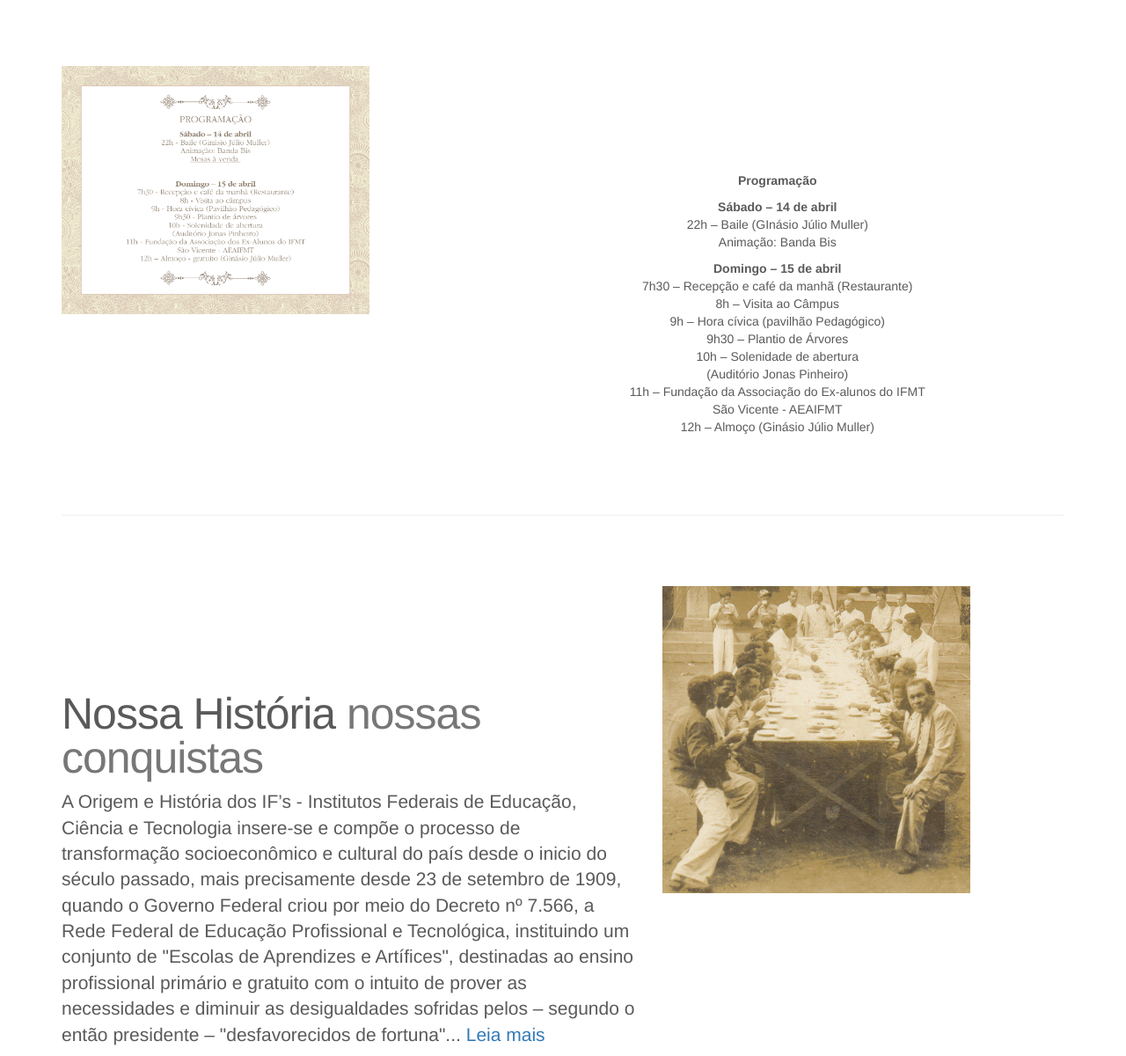
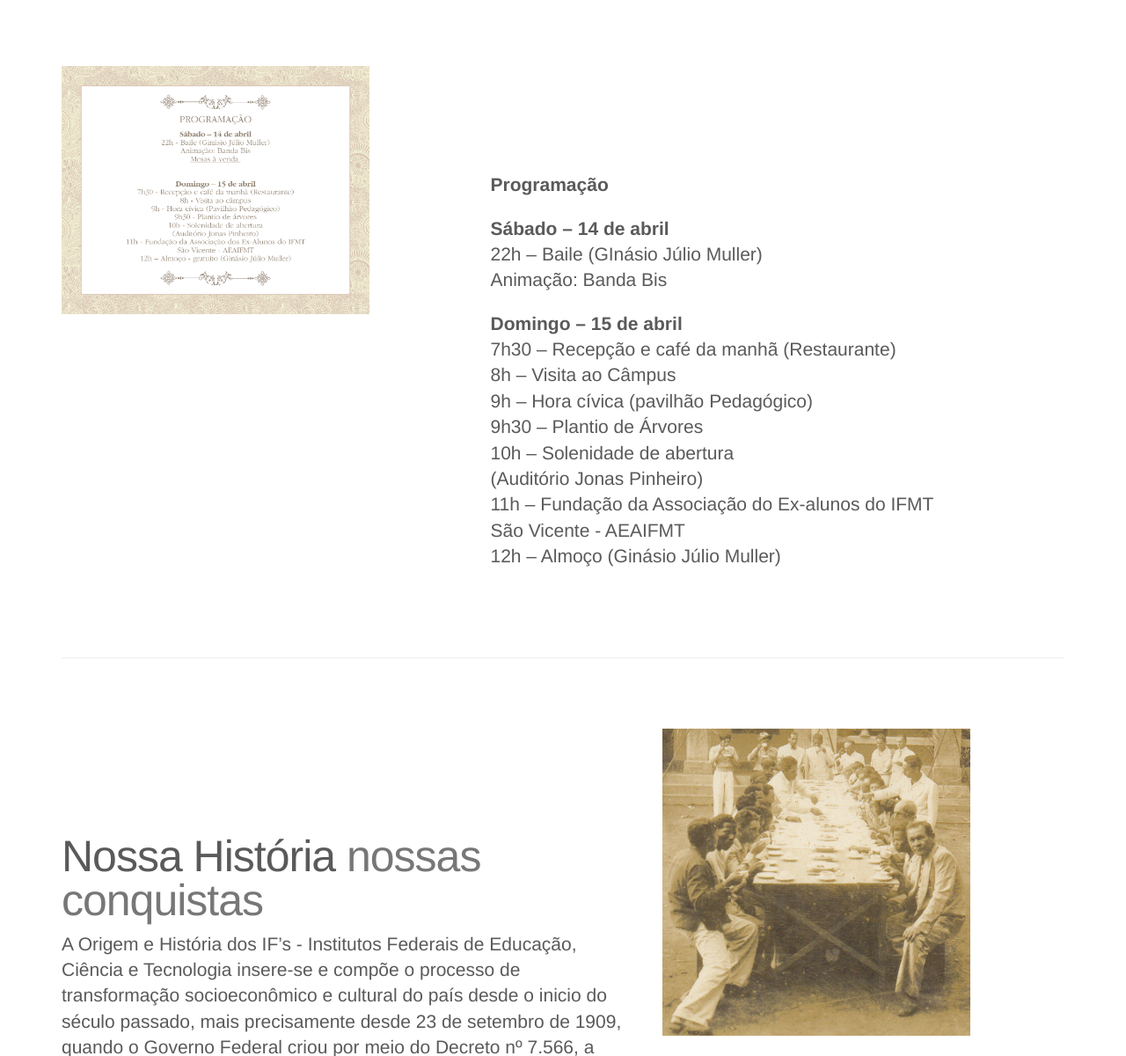
Before and after one commit to osvaldocapelani/aniversario, a PHP site: page /basico.php in a window 1280 px wide. Shown: the part 1309-2509 px from the top of the page at 88% size. Run offline with PHP 8.4, Linux system fonts and the light colour scheme; some libraries are stand-ins or nearby versions.

Commit message:
home finalizado

```diff
--- a/paginas/noticias.php
+++ b/paginas/noticias.php
@@ -26,17 +26,17 @@
 
   <hr class="featurette-divider">
 
-  <div class="row featurette">
+<div class="row featurette">
     <div class="col-md-7 col-md-push-5">
       <h2 class="featurette-heading"></span></h2>
       <p class="lead">
-      <p style="text-align:center"><strong>Programação</strong></p>
-          <p style="text-align:center">
+      <p class="lead"><strong>Programação</strong></p>
+          <p class="lead"">
             <strong>Sábado &ndash; 14 de abril</strong><br />
             22h &ndash; Baile (GInásio Júlio Muller)<br />
             Animação: Banda Bis
           </p>
-          <p style="text-align:center">
+          <p class="lead">
             <strong>Domingo &ndash; 15 de abril</strong><br />
             7h30 &ndash; Recepção e café da manhã (Restaurante)<br />
             8h &ndash; Visita ao Câmpus<br />
@@ -51,7 +51,7 @@
       </p>
     </div>
     <div class="col-md-5 col-md-pull-7">
-      <img src="images/programacao.png" width="350px" alt="Programação">
+      <a href="?p=programacao"><img src="images/programacao.png" width="350px" alt="Programação"></a>
     </div>
   </div>
 
```
